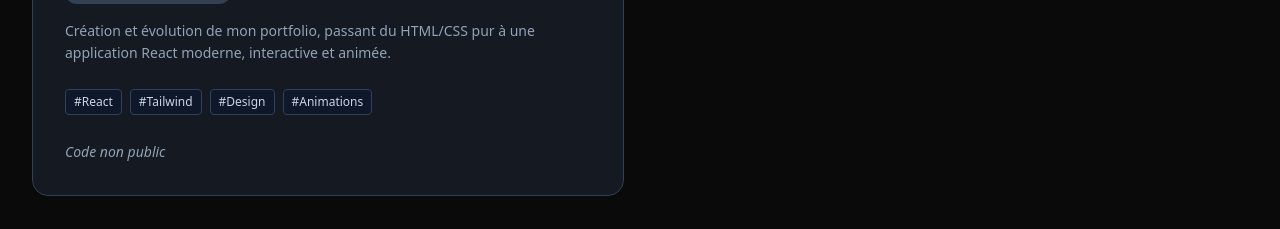
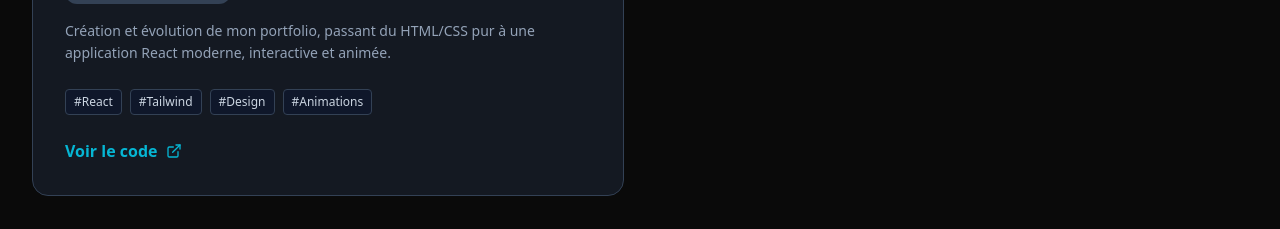
Before and after one commit to Cheick6/mon-portfolio, a React (Create React App) app: page / in a window 1280 px wide. Shown: the part 3600-3829 px from the top of the page. Built offline with nearby package versions, Linux system fonts and the light colour scheme.

Commit message:
ajout du lien vers le code du portfolio

```diff
--- a/package.json
+++ b/package.json
@@ -2,6 +2,7 @@
   "name": "mon-portfolio",
   "version": "0.1.0",
   "private": true,
+  "homepage": "https://Cheick6.github.io/mon-portfolio",
   "dependencies": {
     "@testing-library/dom": "^10.4.1",
     "@testing-library/jest-dom": "^6.9.1",
@@ -15,6 +16,8 @@
   },
   "scripts": {
     "start": "react-scripts start",
+    "predeploy": "npm run build",
+    "deploy": "gh-pages -d build",
     "build": "react-scripts build",
     "test": "react-scripts test",
     "eject": "react-scripts eject"
@@ -39,6 +42,7 @@
   },
   "devDependencies": {
     "autoprefixer": "^10.4.22",
+    "gh-pages": "^6.3.0",
     "postcss": "^8.5.6",
     "tailwindcss": "^3.4.18"
   }
--- a/src/Portfolio.jsx
+++ b/src/Portfolio.jsx
@@ -231,7 +231,7 @@ const Portfolio = () => {
       type: "Développement Web",
       description: "Création et évolution de mon portfolio, passant du HTML/CSS pur à une application React moderne, interactive et animée.",
       tags: ["React", "Tailwind", "Design", "Animations"],
-      link: "#"
+      link: "https://github.com/Cheick6/mon-portfolio.git"
     }
   ];
 
```
Also changed, not shown: 1 other file (tests, documents, lock files or other folders).
